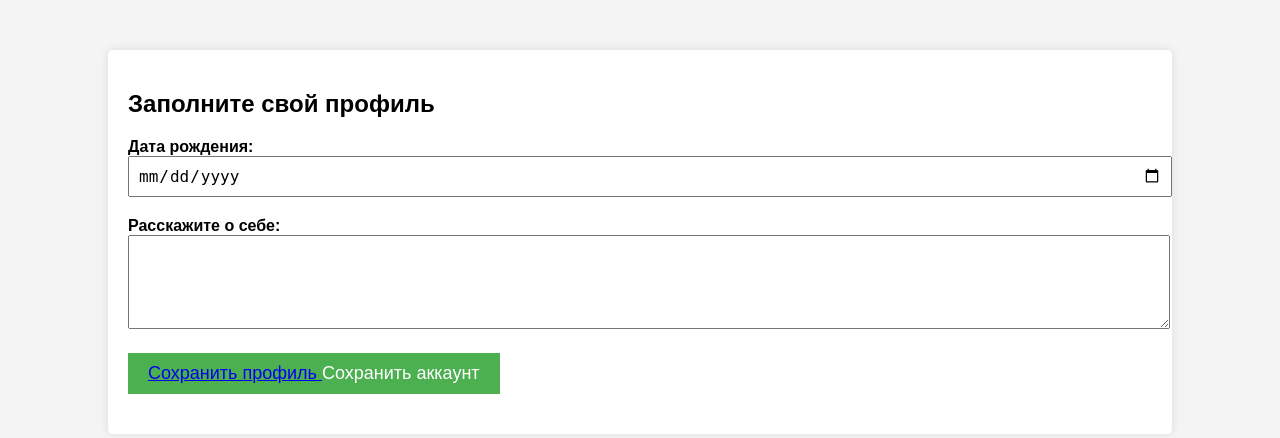
After one commit to Room56/Soulmate, a Flask app: template templates/submit_profile.html in a window 1280 px wide. The commit adds this page. Shown: the top 438 px of the page. Run offline with Flask 3, Linux system fonts and the light colour scheme; the template is opened without the code that fills it, so the values that code supplies are empty.

Commit message:
version 1.1.1

```diff
--- a/app.py
+++ b/app.py
@@ -1,7 +1,6 @@
 from datetime import datetime
-
-from flask import Flask, render_template, request, flash,redirect,url_for
-from flask_login import LoginManager, UserMixin, login_required,login_user
+from flask import Flask, render_template, request, flash, redirect, url_for
+from flask_login import LoginManager, UserMixin, login_required, login_user, logout_user
 from flask_sqlalchemy import SQLAlchemy
 from werkzeug.security import generate_password_hash, check_password_hash
 
@@ -29,36 +28,52 @@ class Profiles(db.Model):
     city = db.Column(db.String(20), nullable=False)
     Username = db.Column(db.String(20), nullable=False)
     user_id = db.Column(db.Integer, db.ForeignKey('user.id'))
+    description=db.Column(db.Text(), nullable=True)
+    age=db.Column(db.String(10),nullable=True)
 
     def __repr__(self):
         return '<Profiles %r>' % self.id
 
-
-# @login_manager.user_loader
-# def load_user(user_id):
-#     print('load_user')
-#     return UserLogIn().fromDB(user_id, db)
 
 @login_manager.user_loader
 def load_user(user_id):
     return db.session.query(User).get(user_id)
 
 
-# @app.route("/")
-# @app.route("/index")
-# def index():
-#     return render_template("index.html")
+@app.route("/index")
+@app.route('/')
+def index():
+    return render_template("index.html")
+
+
+#@app.route('/submit_profile',methods=["GET", "POST"])
+#def submit_profile():
 
 
 @app.route("/", methods=["GET", "POST"])
+@app.route("/index", methods=["GET", "POST"])
 def login():
     if request.method == "POST":
         user = User.query.filter_by(
             email=request.form.get("email")).first()
-        if check_password_hash(user.Password, request.form.get("password")):
-            login_user(user)
-            return redirect(url_for("personal_account"))
+        if user:
+            # profile = Profiles.query.where(user.id == Profiles.user_id).first()
+            if check_password_hash(user.Password, request.form.get("password")):
+                login_user(user)
+                # if profile.description == None:
+                #     return redirect(url_for("submit_profile"))
+                return redirect(url_for("personal_account"))
+            else:
+                flash('Неверный адрес электронной почты/пароль', category='error')
+        else:
+            flash('Неверный адрес электронной почты/пароль', category='error')
     return render_template("index.html")
+
+
+@app.route('/logout')
+def logout():
+    logout_user()
+    return redirect(url_for('login'))
 
 
 @app.route("/personal_account")
@@ -75,7 +90,7 @@ def signup():
                 email=request.form.get("email")).first()
             if chek_user:
                 flash("Ошибка регистрации", category='error')
-                flash('Пароли должны совпадать', category='error')
+                flash('Пользователь с таким email уже зарегестрирован', category='error')
                 return render_template("signup.html")
             username = request.form['username']
             # шифрование паролей чтоб не сглазили
--- /dev/null
+++ b/templates/submit_profile.html
@@ -0,0 +1,70 @@
+<!DOCTYPE html>
+<html lang="ru">
+<head>
+<meta charset="UTF-8">
+<meta name="viewport" content="width=device-width, initial-scale=1.0">
+<title>Заполнение профиля</title>
+<style>
+body {
+font-family: Arial, sans-serif;
+margin: 0;
+padding: 0;
+background-color: #f4f4f4;
+}
+.container {
+width: 80%;
+margin: auto;
+overflow: hidden;
+padding: 20px;
+background-color: #fff;
+margin-top: 50px;
+border-radius: 5px;
+box-shadow: 0px 0px 10px 0px rgba(0,0,0,0.1);
+}
+.form-group {
+margin-bottom: 20px;
+}
+.form-group label {
+display: block;
+font-weight: bold;
+}
+.form-group input[type="text"],
+.form-group input[type="date"] {
+width: 100%;
+padding: 8px;
+font-size: 16px;
+}
+.form-group textarea {
+width: 100%;
+padding: 8px;
+font-size: 16px;
+}
+.submit-button {
+background-color: #4caf50;
+color: #fff;
+border: none;
+padding: 10px 20px;
+font-size: 18px;
+cursor: pointer;
+}
+</style>
+</head>
+<body>
+<div class="container">
+<h2>Заполните свой профиль</h2>
+<form action="/submit_profile" method="post">
+<div class="form-group">
+<label for="birthdate">Дата рождения:</label>
+<input type="date" id="birthdate" name="birthdate" required>
+</div>
+<div class="form-group">
+<label for="description">Расскажите о себе:</label>
+<textarea id="description" name="description" rows="4" required></textarea>
+</div>
+<div class="form-group">
+<button type="submit" class="submit-button"><a href="/personal_account"> Сохранить профиль </a> Сохранить аккаунт</button>
+</div>
+</form>
+</div>
+</body>
+</html>
```
Also changed, not shown: static/style.css (+59 -8 lines), templates/personal_account.html (+4 -3 lines), instance/people.db.
